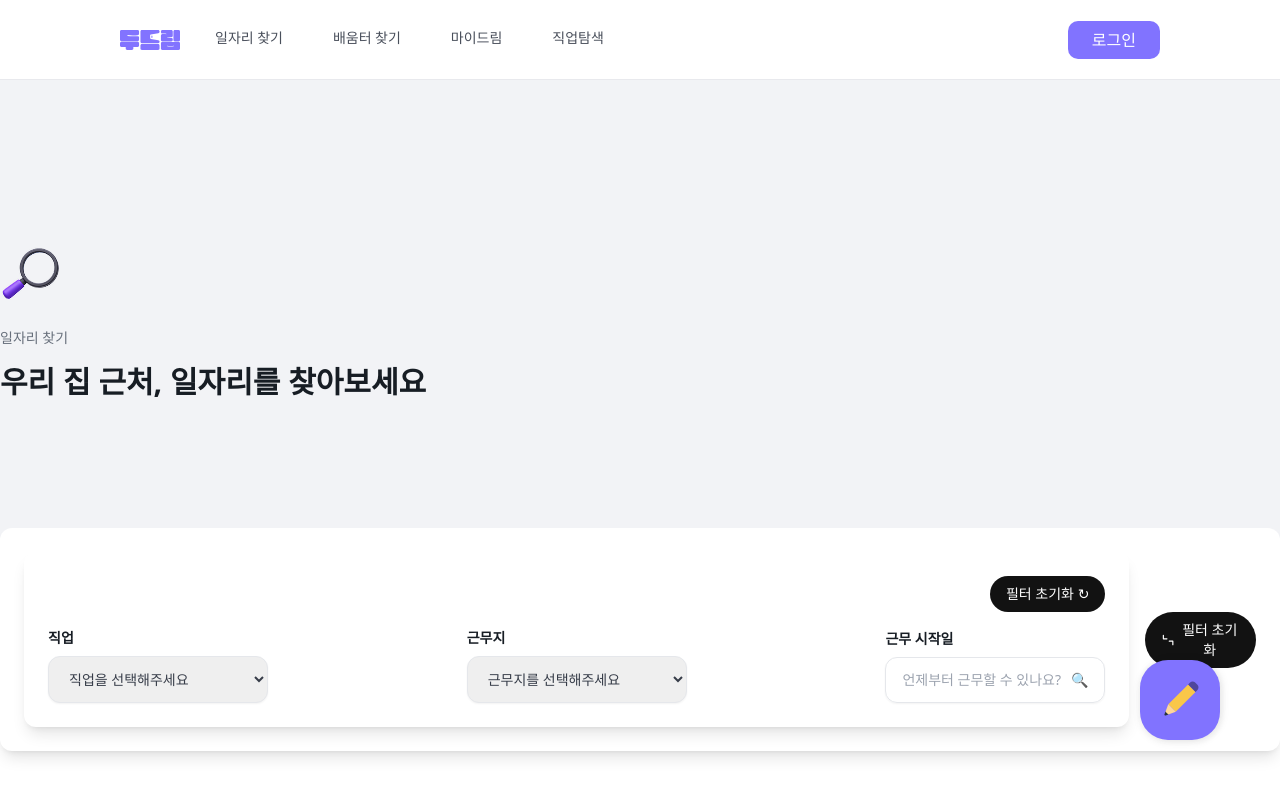
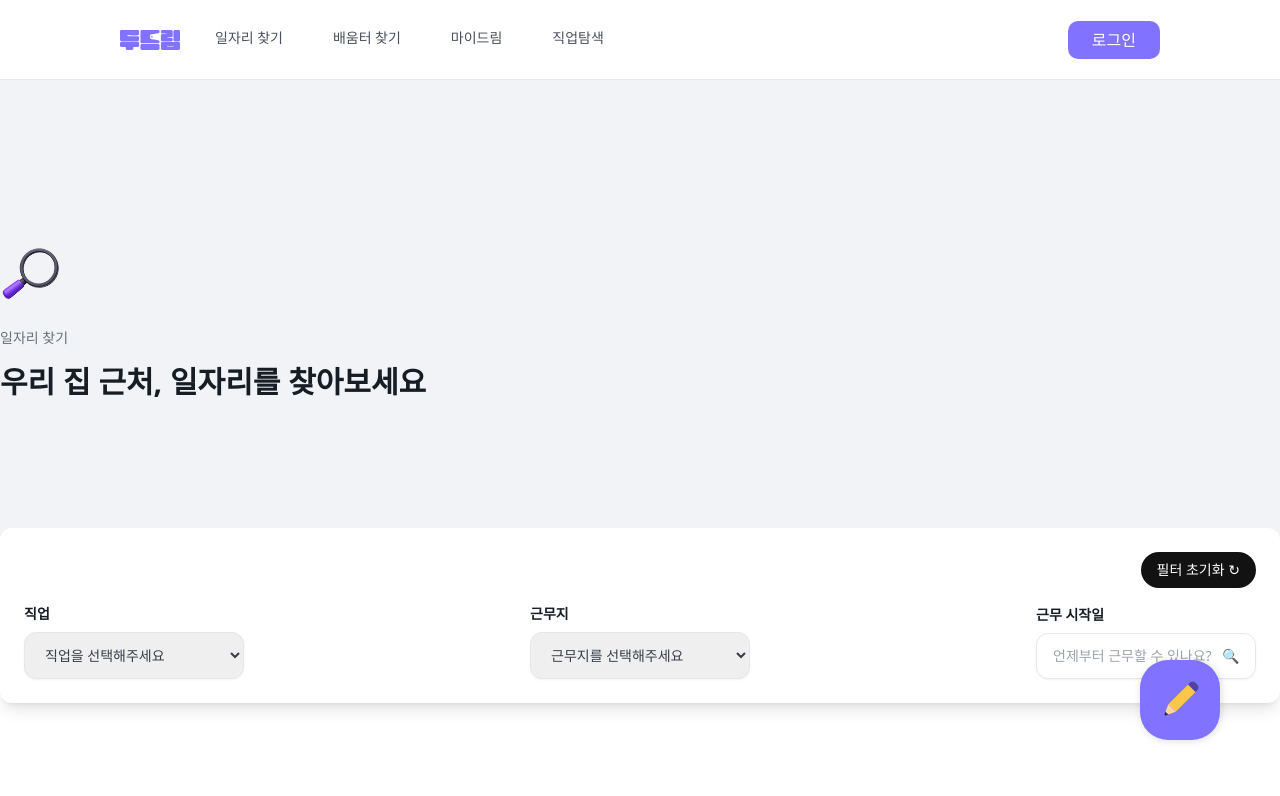
Before and after one commit to mooneran/mooneran, a React (Vite) app: page /jobsearch in a window 1280 px wide. Shown: the top 796 px of the page. Built offline with nearby package versions, Linux system fonts and the light colour scheme; no server answers.

Commit message:
style : [#42] 페이지 ui 코드 수정

```diff
--- a/src/pages/jobSearch/JobSearchPage.tsx
+++ b/src/pages/jobSearch/JobSearchPage.tsx
@@ -19,30 +19,7 @@ const JobSearchPage = () => {
       </div>
 
       <div className="container mx-auto -mt-8 px-4 md:px-0">
-        <div className="flex flex-col items-center gap-4 rounded-xl bg-white p-6 shadow-lg md:flex-row">
-          <Filter />
-
-          <button
-            type="button"
-            className="ml-auto flex items-center gap-1 rounded-full bg-black px-4 py-2 text-sm text-white"
-          >
-            <svg
-              xmlns="http://www.w3.org/2000/svg"
-              className="h-4 w-4"
-              fill="none"
-              viewBox="0 0 24 24"
-              stroke="currentColor"
-            >
-              <path
-                strokeLinecap="round"
-                strokeLinejoin="round"
-                strokeWidth={2}
-                d="M4 4v6h6M20 20v-6h-6"
-              />
-            </svg>
-            필터 초기화
-          </button>
-        </div>
+        <Filter />
       </div>
 
       <div className="container mx-auto px-4 pt-8 md:px-0"></div>
```
